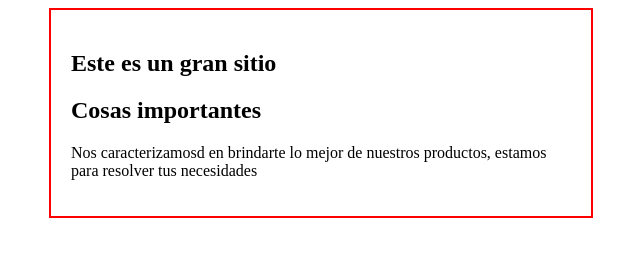
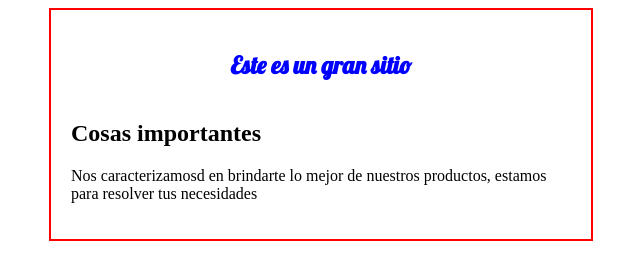
Before and after one commit to Munachi-mc/Munachi-mc.github.io, a plain HTML site: page index.html in a window 1280 px wide. Shown: the whole page, without its empty margins (319-959 px from the left). Drawn offline with Linux system fonts and the light colour scheme.

Commit message:
mejorando la web

```diff
--- a/estyle/estilitos.css
+++ b/estyle/estilitos.css
@@ -3,6 +3,8 @@ body{
     font-style: normal;
 
 }
+
+
 
 .wrab{
     border: solid 2px red;
@@ -11,4 +13,13 @@ body{
     align-content: center;
     margin: auto;
     padding: 20px;
+    display: flex;
+    flex-wrap: wrap;
+
 }
+
+.titulo{
+    color: blue;
+    font-family: 'Lobster', cursive;
+
+}
--- a/index.html
+++ b/index.html
@@ -3,6 +3,7 @@
 <head>
     <meta charset="UTF-8">
     <meta name="viewport" content="width=device-width, initial-scale=1.0">
+    <link href="https://fonts.googleapis.com/css2?family=Lobster&display=swap" rel="stylesheet">
     <link rel="stylesheet" href="estyle/estilitos.css">
     <title>Profe Constan</title>
 
```
